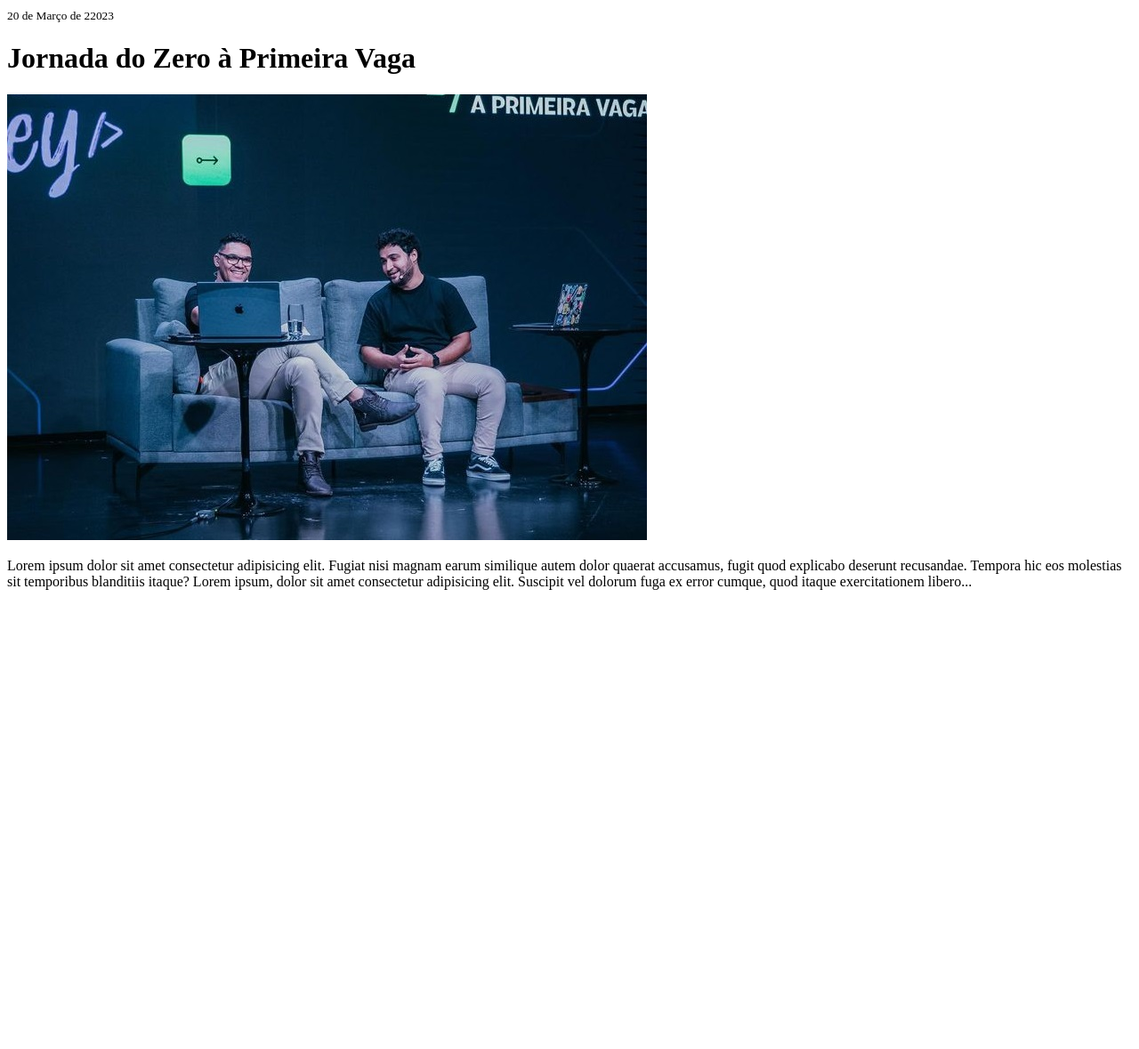
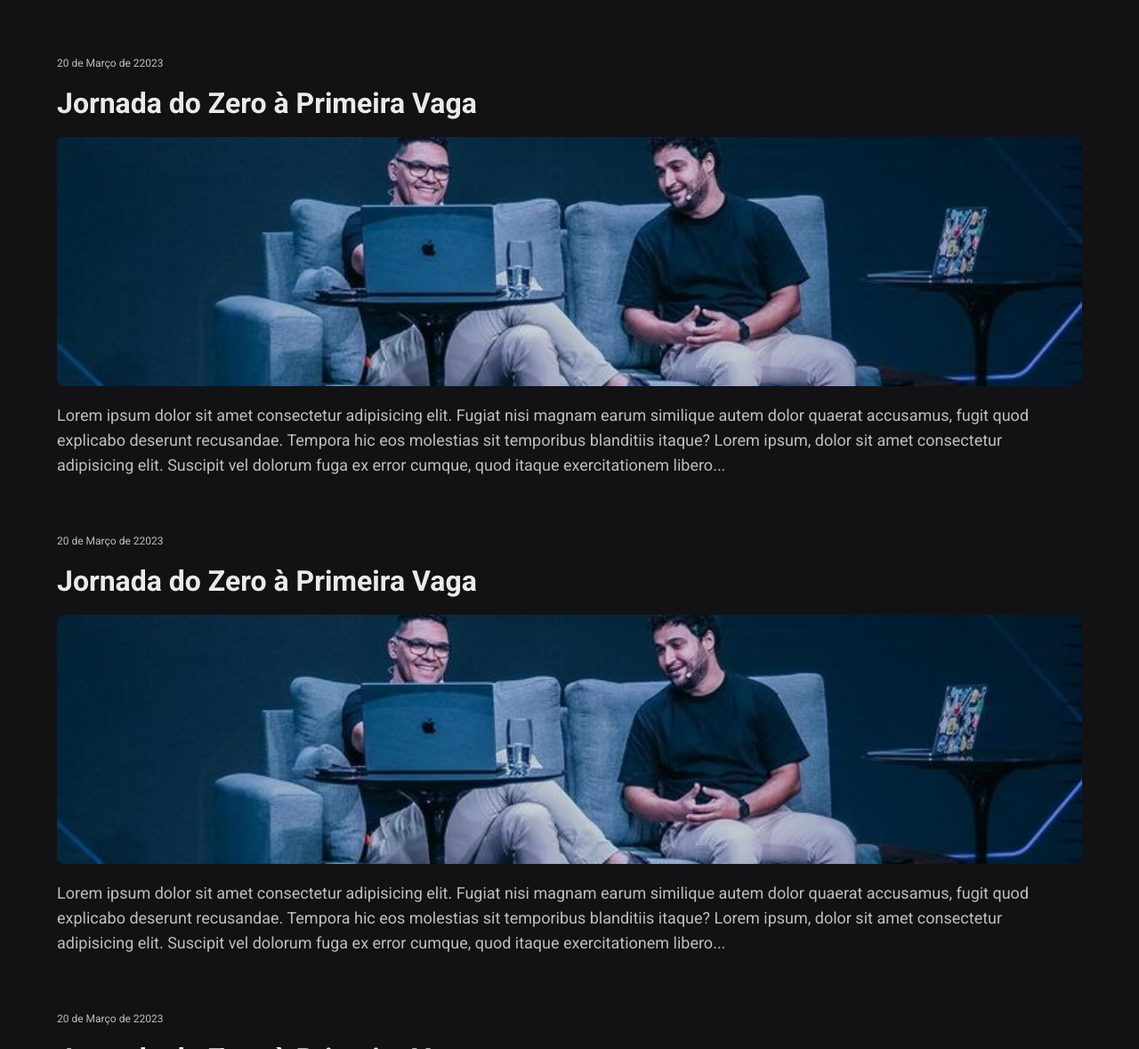
Before and after one commit to JoaoPeluzio/NLW, a plain HTML site: page index.html in a window 1280 px wide. Shown: the top 1179 px of the page at 89% size. Before the commit the page ends 800 px from the top, so only its background shows below. Drawn offline with Linux system fonts and the light colour scheme.

Commit message:
Atualização

```diff
--- a/index.html
+++ b/index.html
@@ -4,22 +4,45 @@
   <meta charset="UTF-8">
   <meta name="viewport" content="width=device-width, initial-scale=1.0">
 
+  <link rel="preconnect" href="https://fonts.googleapis.com">
+  <link rel="preconnect" href="https://fonts.gstatic.com" crossorigin>
+  <link href="https://fonts.googleapis.com/css2?family=Roboto:wght@400;700&display=swap" rel="stylesheet">
+
   <link rel="shortcut icon" href="assets/favicon.png" type="image/x-icon">
+  <link rel="stylesheet" href="style.css">
 
   <title>NLW Spacetime</title>
 
 
 </head>
 <body>
-
-  <div>
+  <nav>
+    <a href="https://www.youtube.com/watch?v=fbzUo-uQUeY&list=PL85ITvJ7FLoikzypZV7Vr5nzZsaxLJHnW" target="_blank" class="memory">
       <small>20 de Março de 22023</small>
       <h1>Jornada do Zero à Primeira Vaga</h1>
       <img src="assets/jornada.png" alt="Mayk e Rodrigo apresentando o evento jornada do Zero à Primeira Vaga">
       <p>
         Lorem ipsum dolor sit amet consectetur adipisicing elit. Fugiat nisi magnam earum similique autem dolor quaerat accusamus, fugit quod explicabo deserunt recusandae. Tempora hic eos molestias sit temporibus blanditiis itaque? Lorem ipsum, dolor sit amet consectetur adipisicing elit. Suscipit vel dolorum fuga ex error cumque, quod itaque  exercitationem libero...
       </p>
-  </div>
+    </a>
 
+    <a href="https://www.youtube.com/watch?v=fbzUo-uQUeY&list=PL85ITvJ7FLoikzypZV7Vr5nzZsaxLJHnW" target="_blank" class="memory">
+      <small>20 de Março de 22023</small>
+      <h1>Jornada do Zero à Primeira Vaga</h1>
+      <img src="assets/jornada.png" alt="Mayk e Rodrigo apresentando o evento jornada do Zero à Primeira Vaga">
+      <p>
+        Lorem ipsum dolor sit amet consectetur adipisicing elit. Fugiat nisi magnam earum similique autem dolor quaerat accusamus, fugit quod explicabo deserunt recusandae. Tempora hic eos molestias sit temporibus blanditiis itaque? Lorem ipsum, dolor sit amet consectetur adipisicing elit. Suscipit vel dolorum fuga ex error cumque, quod itaque  exercitationem libero...
+      </p>
+    </a>
+
+    <a href="https://www.youtube.com/watch?v=fbzUo-uQUeY&list=PL85ITvJ7FLoikzypZV7Vr5nzZsaxLJHnW" target="_blank" class="memory">
+      <small>20 de Março de 22023</small>
+      <h1>Jornada do Zero à Primeira Vaga</h1>
+      <img src="assets/jornada.png" alt="Mayk e Rodrigo apresentando o evento jornada do Zero à Primeira Vaga">
+      <p>
+        Lorem ipsum dolor sit amet consectetur adipisicing elit. Fugiat nisi magnam earum similique autem dolor quaerat accusamus, fugit quod explicabo deserunt recusandae. Tempora hic eos molestias sit temporibus blanditiis itaque? Lorem ipsum, dolor sit amet consectetur adipisicing elit. Suscipit vel dolorum fuga ex error cumque, quod itaque  exercitationem libero...
+      </p>
+    </a>
+  </nav>
 </body>
 </html>
--- /dev/null
+++ b/style.css
@@ -0,0 +1,48 @@
+*{
+  margin: 0;
+  padding: 0;
+  box-sizing: border-box;
+}
+
+
+body{
+  background-color: #121215;
+  color: #EAEAEa;
+  font-family: 'Roboto', sans-serif;
+}
+
+nav{
+  padding: 64px;
+}
+
+.memory{
+  display: flex;
+  flex-direction: column;
+  gap: 19px;
+
+  text-decoration: none;
+  margin-bottom: 64px;
+}
+
+.memory small{
+  color: #bebebf;
+  font-size: 12px;
+}
+
+.memory h1{
+  font-size: 32px;
+  color: #EAEAEa;
+}
+
+.memory img{
+  width: 100%;
+  height: 280px;
+  object-fit: cover;
+  border-radius: 8px;
+}
+
+.memory p{
+  font-size: 18px;
+  color: #BEBEBF;
+  line-height: 28px;
+}
```
Lines whose indentation alone changed are shown as unchanged.
